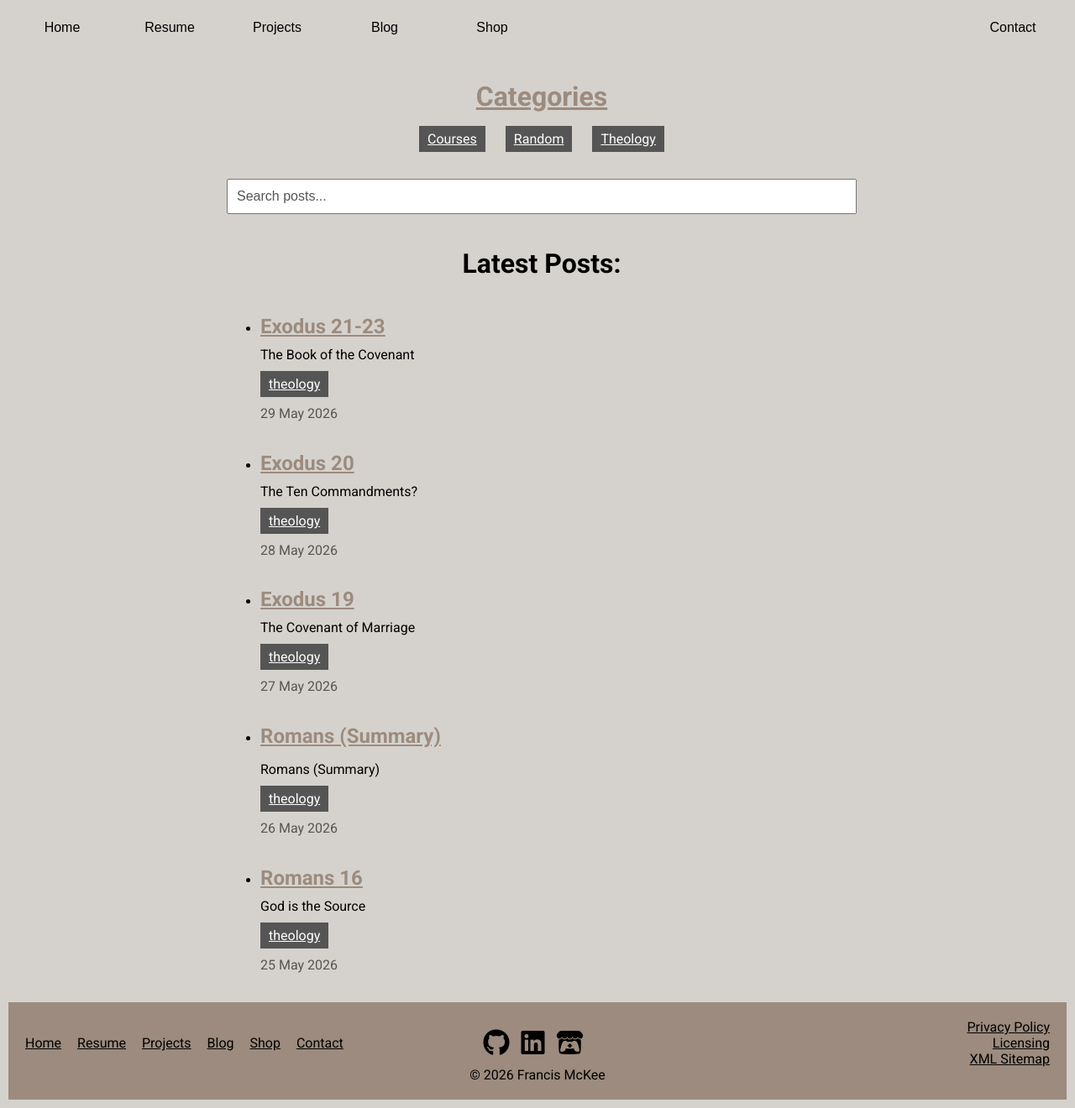
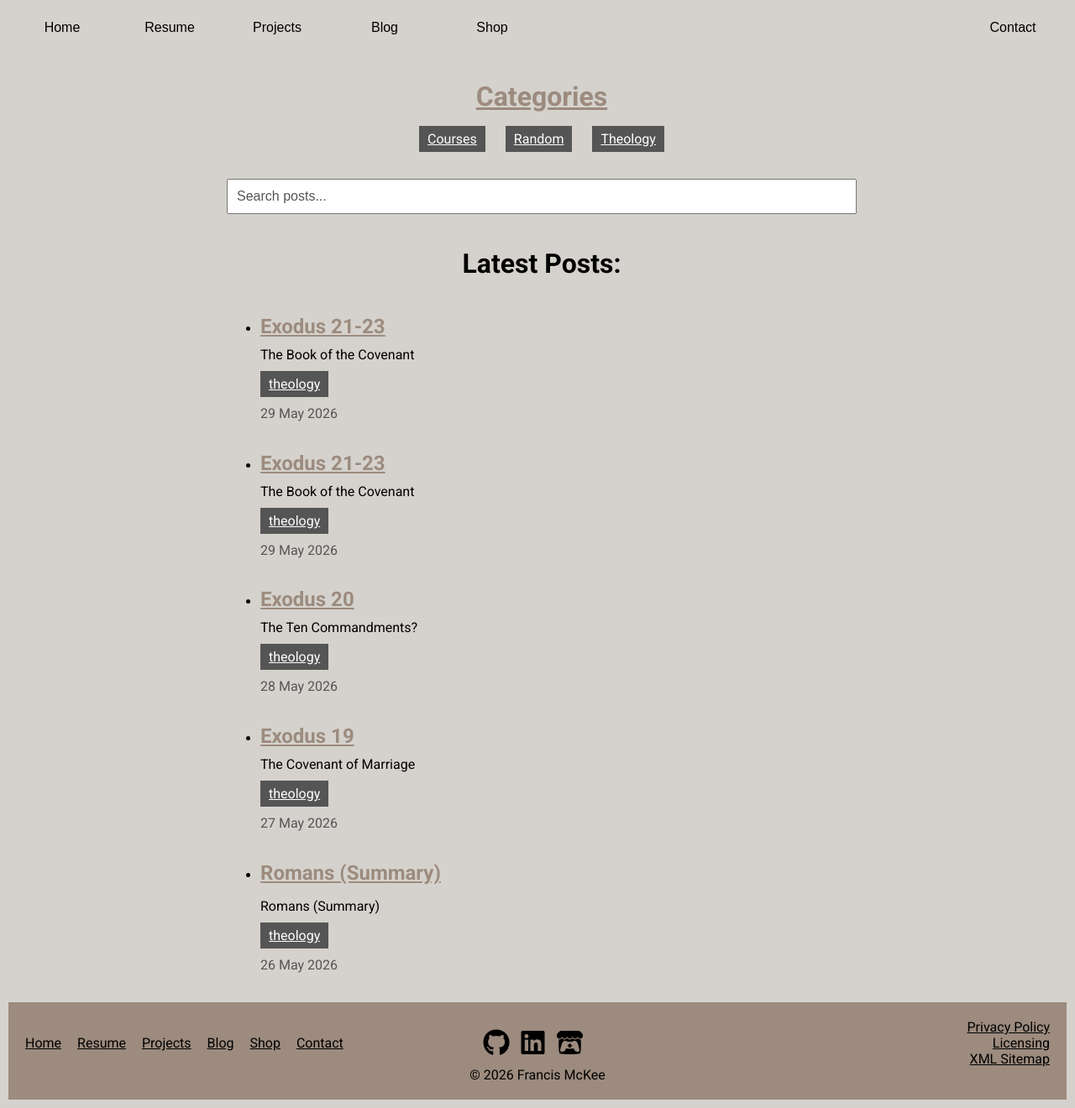
Before and after one commit to Francis-McKee/francis-mckee.github.io, a Jekyll site: the page built from blog.html, in a window 1280 px wide. Shown: the whole page at 84% size. Built offline with Jekyll 4.4.1, drawn with Linux system fonts in a browser that asks for light colours; nearby versions of some CDN libraries; comment, search, counter and statistics services are not loaded.

Commit message:
edited posts for corrections

```diff
--- /dev/null
+++ b/_posts/theology/exodus/2026-05-31-exodus-24.md
@@ -0,0 +1,11 @@
+---
+layout: post
+category: theology
+title: Exodus 21-23
+date: 2026-05-29
+description: The Book of the Covenant
+comments: true
+---
+The Book of the Covenant
+
+<br>
```
Also changed, not shown: _posts/theology/exodus/2026-05-27-exodus-19.md (+2 -2 lines), _posts/theology/exodus/2026-05-28-exodus-20.md (+2 -2 lines).
